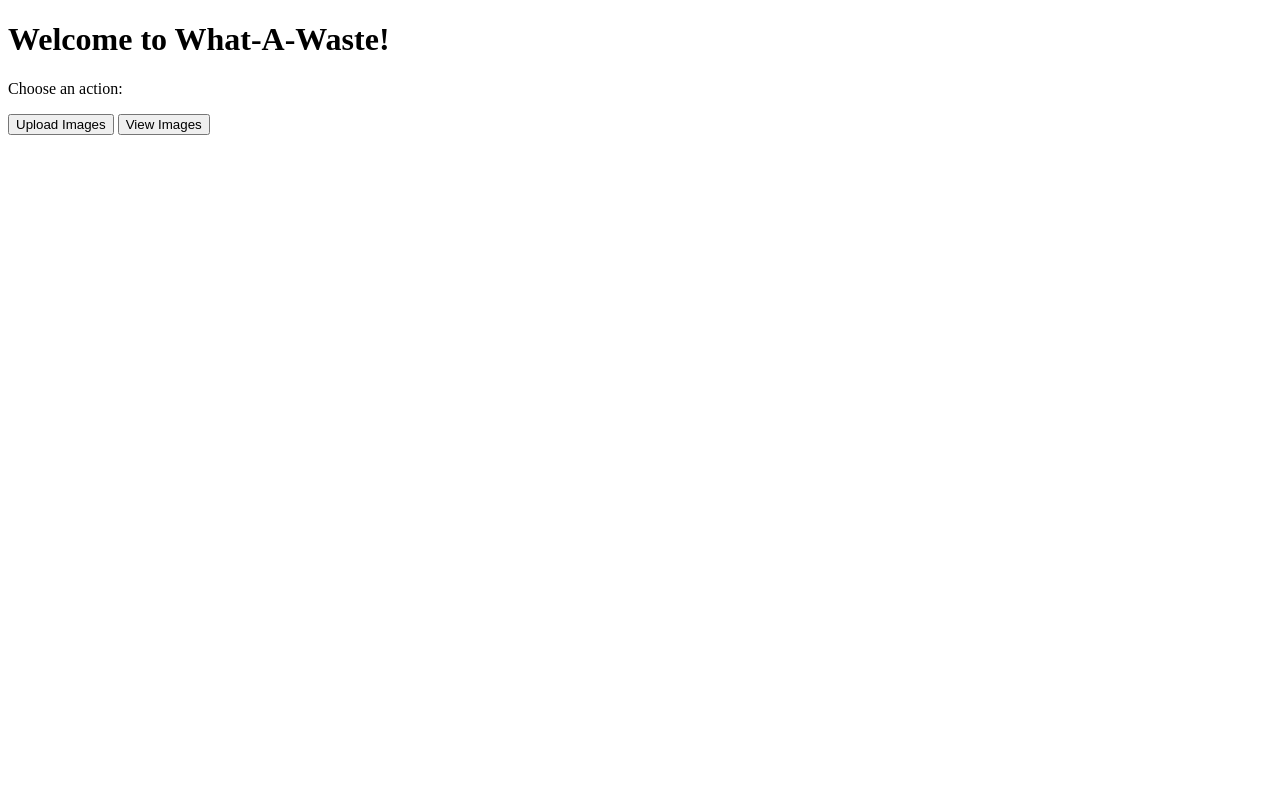
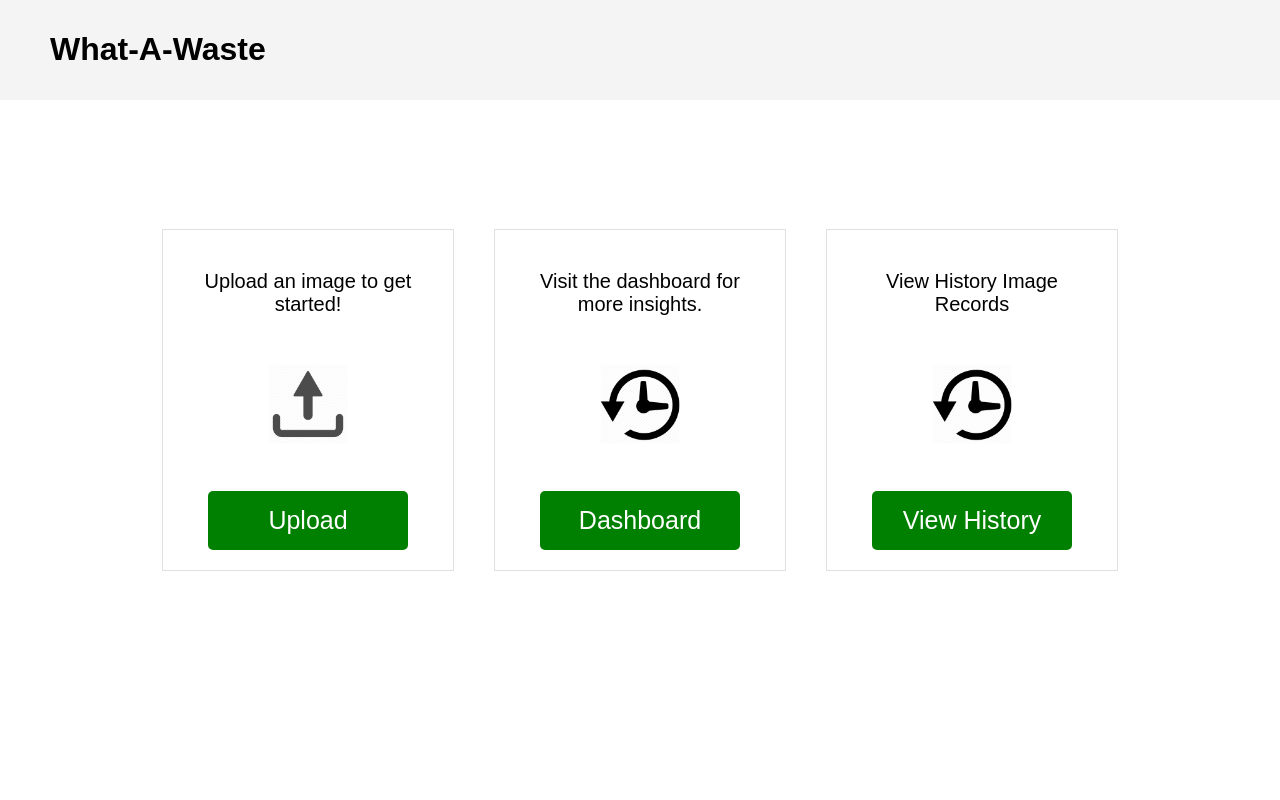
Before and after one commit to roannalim/dsa3101-2310-12-ocr, a Flask app: page /home in a window 1280 px wide; the page is wider, and only the part inside the window is pictured. Run offline with Flask 3, Linux system fonts and the light colour scheme.

Commit message:
Decorate home page

```diff
--- a/backend/database/templates/home.html
+++ b/backend/database/templates/home.html
@@ -2,11 +2,110 @@
 <html>
 <head>
     <title>Home Page</title>
+    <style>
+        body {
+            font-family: Arial, sans-serif;
+            height: 100vh;
+            margin: 0;
+            display: flex;
+            flex-direction: column;
+            justify-content: center;
+            align-items: center;
+        }
+
+        header {
+            position: absolute;
+            top: 0;
+            left: 0;
+            width: 100%;
+            padding: 10px 20px;
+            padding-left: 50px;
+            text-align: left;
+            background-color: #f4f4f4;
+        }
+
+        .button-container {
+            display: flex;
+            flex-direction: row;
+            justify-content: center;
+            align-items: center;
+            gap: 40px;
+        }
+
+        .box {
+            width: 250px;
+            height: 300px;
+            padding: 20px;
+            border: 1px solid #e0e0e0;
+            display: flex;
+            flex-direction: column;
+            justify-content: space-between;
+            align-items: center;
+            text-align: center;
+        }
+
+        .description {
+            font-size: 20px;
+        }
+
+        .go-button {
+            font-size: 25px;
+            padding: 15px 25px;
+            background-color: #008000;
+            color: #fff;
+            cursor: pointer;
+            width: 200px;
+            text-align: center;
+            border: none;
+            display: inline-block;
+            border-radius: 5px; /* Rounded corners*/
+        }
+
+        .go-button:hover {
+            background-color: #006400;
+        }
+
+        .logo {
+            width: 80px;
+            margin-bottom: 20px;
+        }
+
+        input[type="file"] {
+            padding: 2px;
+            margin-left: 53px;
+        }
+
+    </style>
 </head>
+
 <body>
-    <h1>Welcome to What-A-Waste!</h1>
-    <p>Choose an action:</p>
-    <a href="{{ url_for('submit') }}"><button type="button">Upload Images</button></a>
-    <a href="{{ url_for('view_images') }}"><button type="button">View Images</button></a>
+    <header>
+        <h1>What-A-Waste</h1>
+    </header>
+
+    <div class="button-container">
+        <div class="box">
+            <p class="description">Upload an image to get started!</p>
+            <img src="{{ url_for('static', filename='Web Images/upload_icon.png') }}" alt="Dashboard Logo" class="logo">
+
+            <a href="{{ url_for('submit') }}"><button class="go-button" type="submit">Upload</button></a>
+        </div>
+
+        <div class="box">
+            <p class="description">Visit the dashboard for more insights.</p>
+            <img src="{{ url_for('static', filename='Web Images/history_icon.png') }}" alt="Dashboard Logo" class="logo"> <!-- Dashboard Logo -->
+
+            <form action="/dashboard" method="get">
+                <button type="submit" class="go-button">Dashboard</button>
+            </form>
+        </div>
+
+        <div class="box">
+            <p class="description">View History Image Records</p>
+            <img src="{{ url_for('static', filename='Web Images/history_icon.png') }}" alt="History Logo" class="logo">
+
+            <a href="{{ url_for('view_images') }}"><button class="go-button" type="submit">View History</button></a>
+        </div>
+    </div>
 </body>
 </html>
```
